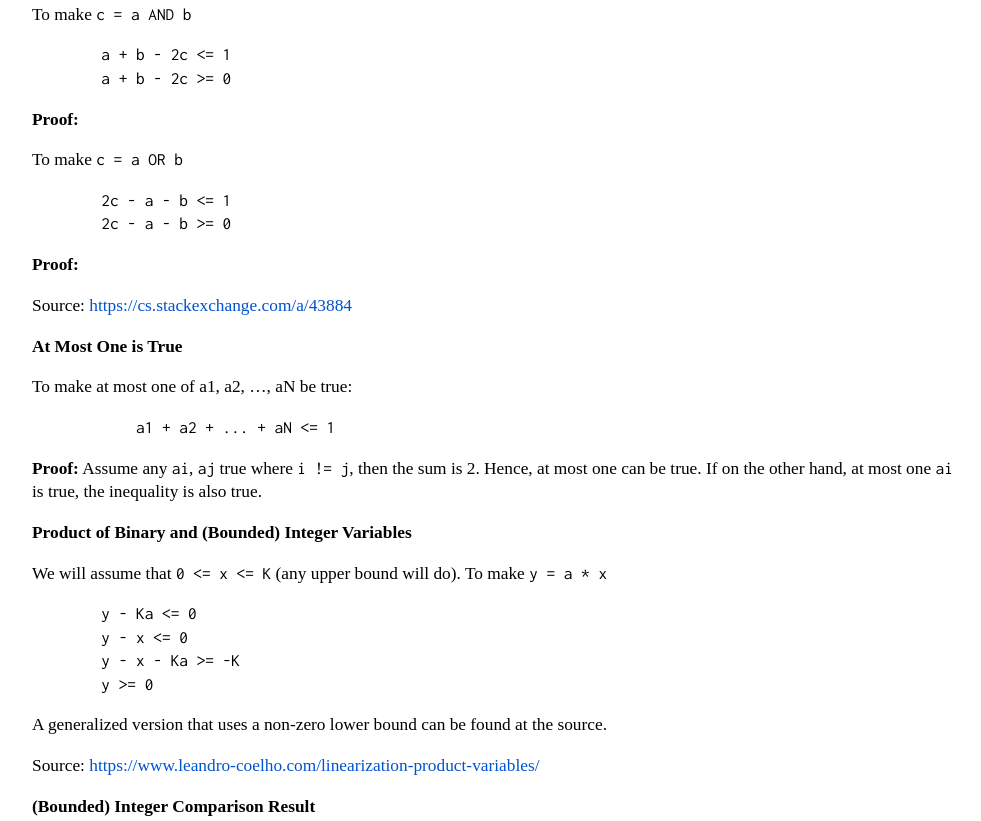
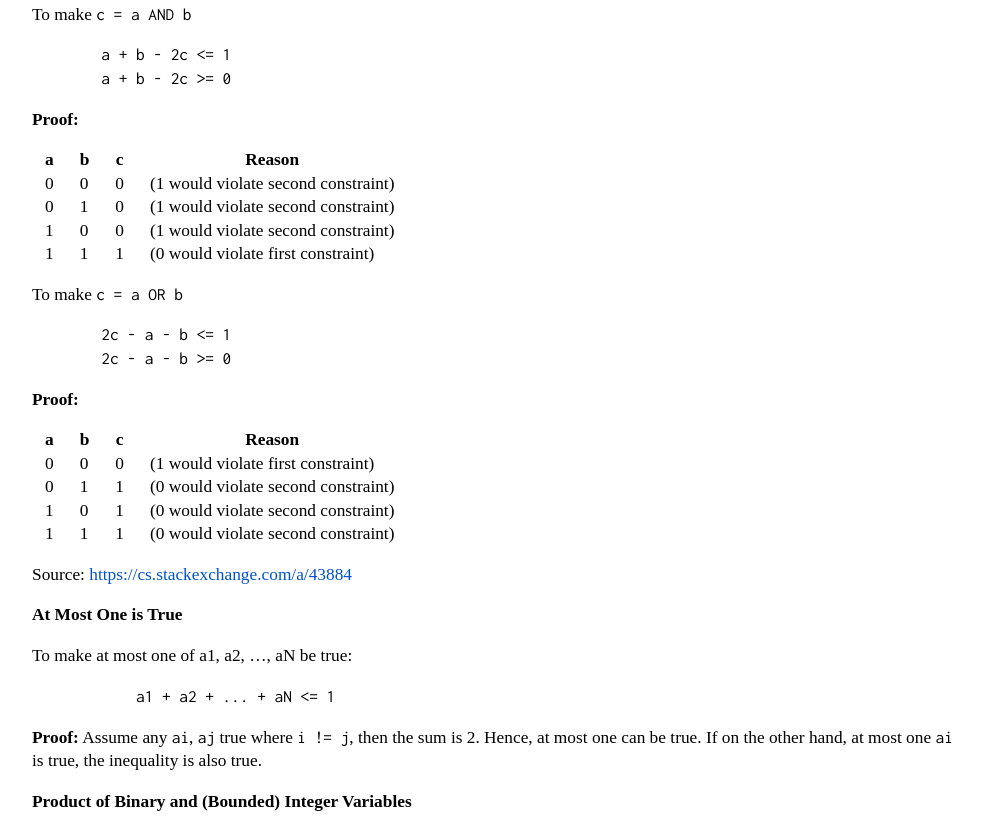
Before and after one commit to uluyol/uluyol.github.io, a plain HTML site: page notes/tricks-for-mixed-integer-programming/index.html in a window 1280 px wide. Shown: the part 586-1407 px from the top of the page, without its empty margins (143-1124 px from the left). Drawn offline with Linux system fonts and the light colour scheme.

Commit message:
fixes for updated hugo

```diff
--- a/blog/index.xml
+++ b/blog/index.xml
@@ -55,7 +55,7 @@ First, if you&amp;rsquo;re a small company, you probably don&amp;rsquo;t want to
 
       <guid>https://uluyol.xyz/blog/chaining-rpcs/</guid>
       <description>Remote Procedure Calls (RPCs) are a widely used primitive for communication in distributed applications. In short, they allow a client the ability to invoke a function on a remote server. gRPC, REST, Apache Thrift, and Cap&amp;rsquo;n Proto are just some of the ways that RPCs are used today. However, RPCs only allow for client-server communication patterns. RPC Chains from Microsoft Research are meant to address that.
-Rather than issue all requests from the client, along with every request, the client attaches some chaining logic that runs after the RPC is executed.</description>
+Execution Flow of regular RPCs (left) vs RPC Chains (right)</description>
     </item>
 
     <item>
@@ -116,7 +116,7 @@ Why? Let&amp;rsquo;s take a look at my previous server environment: I had
       <guid>https://uluyol.xyz/blog/this-blog-brought-to-you-by-vultr/</guid>
       <description>As I recently switched hosting providers, I thought I&amp;rsquo;d offer a quick comparison between them. I am not receiving any commission for this post.
 This site used to be hosted on one of Scaleway&amp;rsquo;s C1 machines. As someone who lives in the US, Europe-based hosting has annoyingly high latency. I recently found out about Vultr and am now using their smallest offering. Below is a quick spec comparison:
-NOTE: Scaleway now has better offerings than the C1 for the price: an Intel Atom-Based VPS and some ARMv8 options.</description>
+ Scaleway C1Vultr   CPU4-Core ARMv7Single-Core 2.</description>
     </item>
 
     <item>
--- a/notes/index.xml
+++ b/notes/index.xml
@@ -43,7 +43,7 @@ Hardware Specs  Cloudflare  2013 2018   Stack Exchange  2016    Application Desi
 
       <guid>https://uluyol.xyz/notes/tricks-for-mixed-integer-programming/</guid>
       <description>This page contains various transformations I have found useful for producing MIP formulations. Many of these can be found spread on other websites as well. I will try to be consistent about notation: a, b, c, &amp;hellip; will to refer to binary variables while x, y, z, &amp;hellip; will refer to integer variables unless otherwise specified. Syntax follows the CPLEX LP file format.
-Contents  Boolean Operations At Most One is True Product of Binary and (Bounded) Integer Variables (Bounded) Integer Comparison Result (Bounded) Integer Comparison Bound Rounded Up Division by Constant Rounded Down Division by Constant  Transformations Boolean Operations To make c = a AND b</description>
+Contents  Boolean Operations At Most One is True Product of Binary and (Bounded) Integer Variables (Bounded) Integer Comparison Result (Bounded) Integer Comparison Bound Rounded Up Division by Constant Rounded Down Division by Constant  Transformations Boolean Operations  To make c = a AND b</description>
     </item>
 
     <item>
@@ -52,7 +52,7 @@ Contents  Boolean Operations At Most One is True Product of Binary and (Bounded)
       <pubDate>Mon, 19 Sep 2016 00:00:00 +0000</pubDate>
 
       <guid>https://uluyol.xyz/notes/device-meta-output/</guid>
-      <description></description>
+      <description>Width Height Device-Pixel-Ratio User-Agent   document.getElementById(&#34;meta-devwidth&#34;).innerHTML = window.screen.width; document.getElementById(&#34;meta-devheight&#34;).innerHTML = window.screen.height; document.getElementById(&#34;meta-devpixelratio&#34;).innerHTML = window.devicePixelRatio; document.getElementById(&#34;meta-useragent&#34;).innerHTML = navigator.userAgent;  </description>
     </item>
 
   </channel>
--- a/notes/tricks-for-mixed-integer-programming/index.html
+++ b/notes/tricks-for-mixed-integer-programming/index.html
@@ -41,30 +41,84 @@
 <li><a href="#floor-div-constant">Rounded Down Division by Constant</a></li>
 </ol>
 <h1 id="transformations">Transformations</h1>
-<!-- raw HTML omitted -->
+<a name="boolean-ops" class="anchor">
 <h2 id="boolean-operations">Boolean Operations</h2>
-<!-- raw HTML omitted -->
+</a>
 <p>To make <code>c = a AND b</code></p>
 <pre tabindex="0"><code>a + b - 2c &lt;= 1
 a + b - 2c &gt;= 0
 </code></pre><p><strong>Proof:</strong></p>
-<!-- raw HTML omitted -->
+<table>
+<tr>
+    <th>a</th>
+    <th>b</th>
+    <th>c</th>
+    <th>Reason</th>
+</tr>
+<tr>
+    <td>0</td>
+    <td>0</td>
+    <td>0</td><td>(1 would violate second constraint)</td>
+</tr>
+<tr>
+    <td>0</td>
+    <td>1</td>
+    <td>0</td><td>(1 would violate second constraint)</td>
+</tr>
+<tr>
+    <td>1</td>
+    <td>0</td>
+    <td>0</td><td>(1 would violate second constraint)</td>
+</tr>
+<tr>
+    <td>1</td>
+    <td>1</td>
+    <td>1</td><td>(0 would violate first constraint)</td>
+</tr>
+</table>
 <p>To make <code>c = a OR b</code></p>
 <pre tabindex="0"><code>2c - a - b &lt;= 1
 2c - a - b &gt;= 0
 </code></pre><p><strong>Proof:</strong></p>
-<!-- raw HTML omitted -->
+<table>
+<tr>
+    <th>a</th>
+    <th>b</th>
+    <th>c</th>
+    <th>Reason</th>
+</tr>
+<tr>
+    <td>0</td>
+    <td>0</td>
+    <td>0</td><td>(1 would violate first constraint)</td>
+</tr>
+<tr>
+    <td>0</td>
+    <td>1</td>
+    <td>1</td><td>(0 would violate second constraint)</td>
+</tr>
+<tr>
+    <td>1</td>
+    <td>0</td>
+    <td>1</td><td>(0 would violate second constraint)</td>
+</tr>
+<tr>
+    <td>1</td>
+    <td>1</td>
+    <td>1</td><td>(0 would violate second constraint)</td>
+</tr>
+</table>
 <p>Source: <a href="https://cs.stackexchange.com/a/43884">https://cs.stackexchange.com/a/43884</a></p>
-<!-- raw HTML omitted -->
+<a name="max-one-true" class="anchor">
 <h2 id="at-most-one-is-true">At Most One is True</h2>
-<!-- raw HTML omitted -->
+</a>
 <p>To make at most one of a1, a2, &hellip;, aN be true:</p>
 <pre tabindex="0"><code>    a1 + a2 + ... + aN &lt;= 1
 </code></pre><p><strong>Proof:</strong>
 Assume any <code>ai</code>, <code>aj</code> true where <code>i != j</code>, then the sum is 2. Hence, at most one can be true. If on the other hand, at most one <code>ai</code> is true, the inequality is also true.</p>
-<!-- raw HTML omitted -->
+<a name="prod-bool-int" class="anchor">
 <h2 id="product-of-binary-and-bounded-integer-variables">Product of Binary and (Bounded) Integer Variables</h2>
-<!-- raw HTML omitted -->
+</a>
 <p>We will assume that <code>0 &lt;= x &lt;= K</code> (any upper bound will do). To make <code>y = a * x</code></p>
 <pre tabindex="0"><code>y - Ka &lt;= 0
 y - x &lt;= 0
@@ -72,9 +126,9 @@ y - x - Ka &gt;= -K
 y &gt;= 0
 </code></pre><p>A generalized version that uses a non-zero lower bound can be found at the source.</p>
 <p>Source: <a href="https://www.leandro-coelho.com/linearization-product-variables/">https://www.leandro-coelho.com/linearization-product-variables/</a></p>
-<!-- raw HTML omitted -->
+<a name="int-cmp" class="anchor">
 <h2 id="bounded-integer-comparison-result">(Bounded) Integer Comparison Result</h2>
-<!-- raw HTML omitted -->
+</a>
 <p>We will assume that <code>0 &lt;= x &lt;= K</code> and that <code>0 &lt;= y &lt;= K</code> (any upper bound will do). To make <code>a = 1 iff (x &gt;= y)</code></p>
 <pre tabindex="0"><code>y - x + Ka &lt;= K
 y - x + Ka &gt;= 1
@@ -114,9 +168,9 @@ y - x + Ka &gt;= 1
 </li>
 </ul>
 <p>Based on <a href="https://blog.adamfurmanek.pl/2015/09/12/ilp-part-4/">https://blog.adamfurmanek.pl/2015/09/12/ilp-part-4/</a></p>
-<!-- raw HTML omitted -->
+<a name="int-cmp-bound" class="anchor">
 <h2 id="bounded-integer-comparison-bound">(Bounded) Integer Comparison Bound</h2>
-<!-- raw HTML omitted -->
+</a>
 <p>We will assume that <code>0 &lt;= x &lt;= K</code> and that <code>0 &lt;= y &lt;= K</code> (any upper bound will do). To make <code>a ≤ 1 if (x &gt;= y)</code> and <code>a = 0</code> otherwise</p>
 <pre tabindex="0"><code>y - x + Ka &lt;= K
 </code></pre><p><strong>Proof</strong>:</p>
@@ -150,9 +204,9 @@ y - x + Ka &gt;= 1
 </ul>
 </li>
 </ul>
-<!-- raw HTML omitted -->
+<a name="ceil-div-constant" class="anchor">
 <h2 id="rounded-up-division-by-constant">Rounded Up Division by Constant</h2>
-<!-- raw HTML omitted -->
+</a>
 <p>We will assume that <code>x</code> and <code>z</code> are integers and that <code>K &gt;= 2</code>. To make <code>z = ceil(x/K)</code></p>
 <pre tabindex="0"><code>x - Kz &lt;= 0
 Kz - x &lt;= K - 1/K
@@ -179,9 +233,9 @@ x/K &lt;=  z &lt;= x/K + (1 - 1/K^2)
                   = ceil(x/K) + r/K - 1/K^2
                   &gt;= ceil(x/K) + 1/K - 1/K^2
                   &gt;= ceil(x/K)
-</code></pre><!-- raw HTML omitted -->
+</code></pre><a name="floor-div-constant" class="anchor">
 <h2 id="rounded-down-division-by-constant">Rounded Down Division by Constant</h2>
-<!-- raw HTML omitted -->
+</a>
 <p>We will assume that <code>x</code> and <code>z</code> are integers and that <code>K &gt;= 2</code>. To make <code>z = floor(x/K)</code></p>
 <pre tabindex="0"><code>Kz - x &lt;= 0
 x - Kz &lt;= K - 1/K
```
Also changed, not shown: blog/chaining-rpcs/index.html (+4 -1 lines), blog/this-blog-brought-to-you-by-vultr/index.html (+20 -2 lines), blog/verifying-little-bits-of-data/index.html (+7 -3 lines), index.xml (+4 -4 lines), notes/device-meta-output/index.html (+12 -3 lines).
